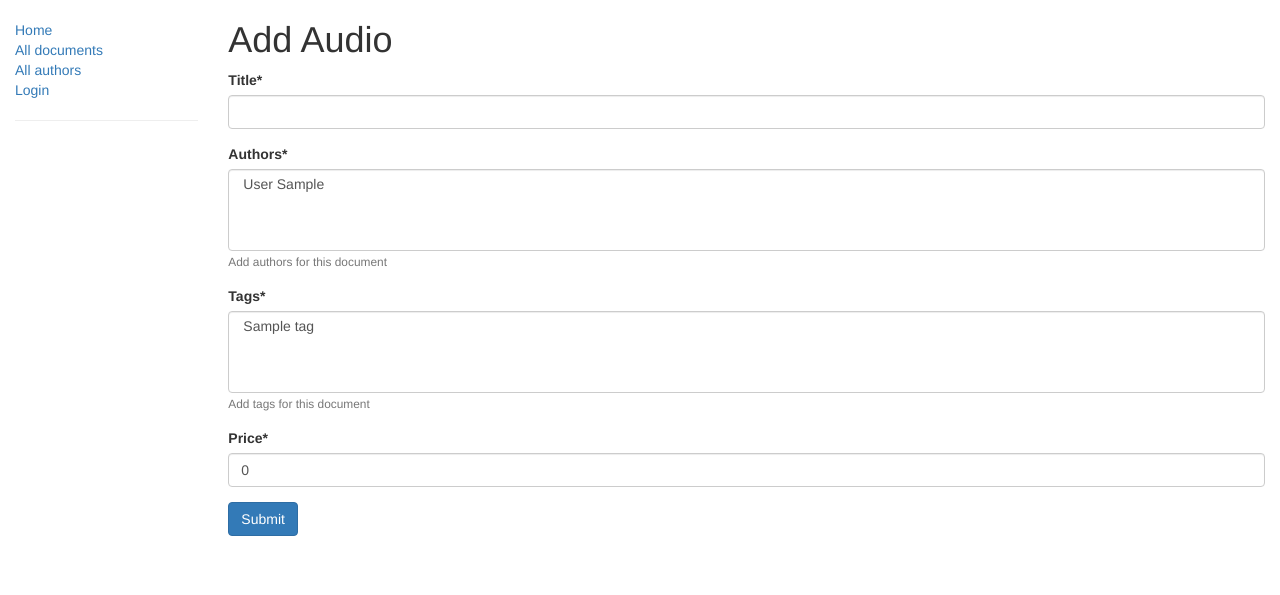
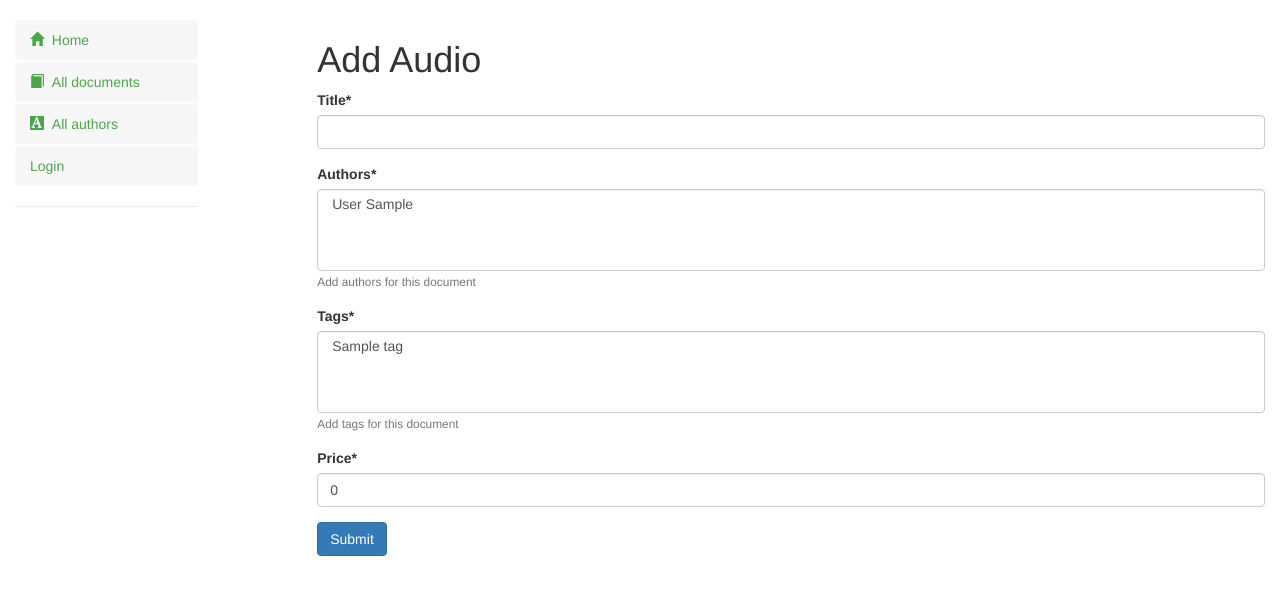
Before and after one commit to fatawesome/Lib_Inno, a Django app: page /add_audio/ in a window 1280 px wide. Shown: the top 595 px of the page. Run offline with Django 3.2, Linux system fonts and the light colour scheme; tables that the repository leaves empty hold one stand-in row (values such as "Sample post"); some libraries are stand-ins or nearby versions.

Commit message:
Frone-end

```diff
--- a/library/templates/base_generic.html
+++ b/library/templates/base_generic.html
@@ -16,39 +16,95 @@
 
 <div class="container-fluid">
 
+    <br>
+
     <div class="row">
         <div class="col-sm-2">
             {% block sidebar %}
-      <ul class="sidebar-nav">
-          <li><a href="{% url 'index' %}">Home</a></li>
-          <li><a href="{% url 'documents' %}">All documents</a></li>
-          <li><a href="{% url 'authors' %}">All authors</a></li>
+                <ul class="nav nav-stacked nav-pills">
+                    <li class="{% if request.path == '/' %}active{% endif %}"><a href="{% url 'index' %}"><i class="glyphicon glyphicon-home"></i>&nbsp;&nbsp;Home</a></li>
+                    <li class="{% if request.path == '/documents/' %}active{% endif %}"><a href="{% url 'documents' %}"><i class="glyphicon glyphicon-book"></i>&nbsp;&nbsp;All
+                        documents</a></li>
+                    <li class="{% if request.path == '/authors/' %}active{% endif %}"><a href="{% url 'authors' %}"><i class="glyphicon glyphicon-text-background"></i>&nbsp;&nbsp;All
+                        authors</a></li>
                     {% if user.is_authenticated %}
                         <hr>
-            <li>User: {{ user.get_username }}</li>
-            <li><a href="{% url 'logout'%}?next={{request.path}}">Logout</a></li>
+                        &nbsp;&nbsp;<i class="glyphicon glyphicon-user"></i>
+{#                        <div class="panel panel-default">#}
+{#                            <div class = "panel-body">#}
+                        <strong id="you_are_user"> User: {{ user.get_username }} </strong>
+{#                            </div>#}
+{#                        </div>#}
+                        <li class="{% if request.path == '/logout/' %}active{% endif %}"><a
+                                href="{% url 'logout' %}?next={{ request.path }}">Logout</a></li>
                         {% if user.is_admin %}
                             <hr>
-                <li>Librarians</li>
-                <li><a href="{% url 'add_book' %}">Add book</a></li>
-                <li><a href="{% url 'add_article' %}">Add article</a></li>
-                <li><a href="{% url 'add_audio' %}">Add audio</a></li>
-                <li><a href="{% url 'add_video' %}">Add video</a></li>
+                            <h4><strong id="librarian-header">&nbsp;&nbsp;Librarians</strong></h4>
+                            <li class="{% if request.path == '/add_book/' %}active{% endif %}"><a
+                                    href="{% url 'add_book' %}">Add book</a></li>
+                            <li class="{% if request.path == '/add_article/' %}active{% endif %}"><a
+                                    href="{% url 'add_article' %}">Add article</a></li>
+                            <li class="{% if request.path == '/add_audio/' %}active{% endif %}"><a
+                                    href="{% url 'add_audio' %}">Add audio</a></li>
+                            <li class="{% if request.path == '/add_video/' %}active{% endif %}"><a
+                                    href="{% url 'add_video' %}">Add video</a></li>
                             <hr>
-                <li><a href="{% url 'add_user' %}">Add user</a></li>
+                            <li class="{% if request.path == '/add_user/' %}active{% endif %}"><a
+                                    href="{% url 'add_user' %}">Add user</a></li>
                         {% endif %}
                     {% else %}
-            <li><a href="{% url 'login'%}?next={{request.path}}">Login</a></li>
+                        <li class="{% if request.path == '/login/' %}active{% endif %}"><a
+                                href="{% url 'login' %}?next={{ request.path }}">Login</a></li>
                     {% endif %}
                     <hr>
                 </ul>
             {% endblock %}
         </div>
         <div class="col-sm-10 ">
+        <div class="row">
+        <div class="col-sm-1"></div>
+        <div class="col-md-11">
             {% block content %}{% endblock %}
+        </div>
+        </div>
         </div>
     </div>
 
 </div>
 </body>
+<style>
+    {##you_are_user{#}
+    {#    color: #005000;#}
+    {#}#}
+    {##librarian-header {#}
+    {#    color: #005000;#}
+    {#}#}
+
+    .nav li a {
+        color: green;
+    }
+     .nav li a {
+        background: whitesmoke;
+        opacity: 0.7;
+    }
+
+    .nav li.active a {
+        background: green;
+
+    }
+
+    .nav li.active a:hover {
+        background: #005000;
+    }
+
+    body {
+
+        {#background: url("{% static "351322_900.jpg" %}");#}
+        -webkit-background-size: cover;
+        -moz-background-size: cover;
+        -o-background-size: cover;
+        background-size: cover;
+    }
+
+</style>
 </html>
```
Also changed, not shown: library/static/351322_900.jpg (added). Lines whose indentation alone changed are shown as unchanged.
